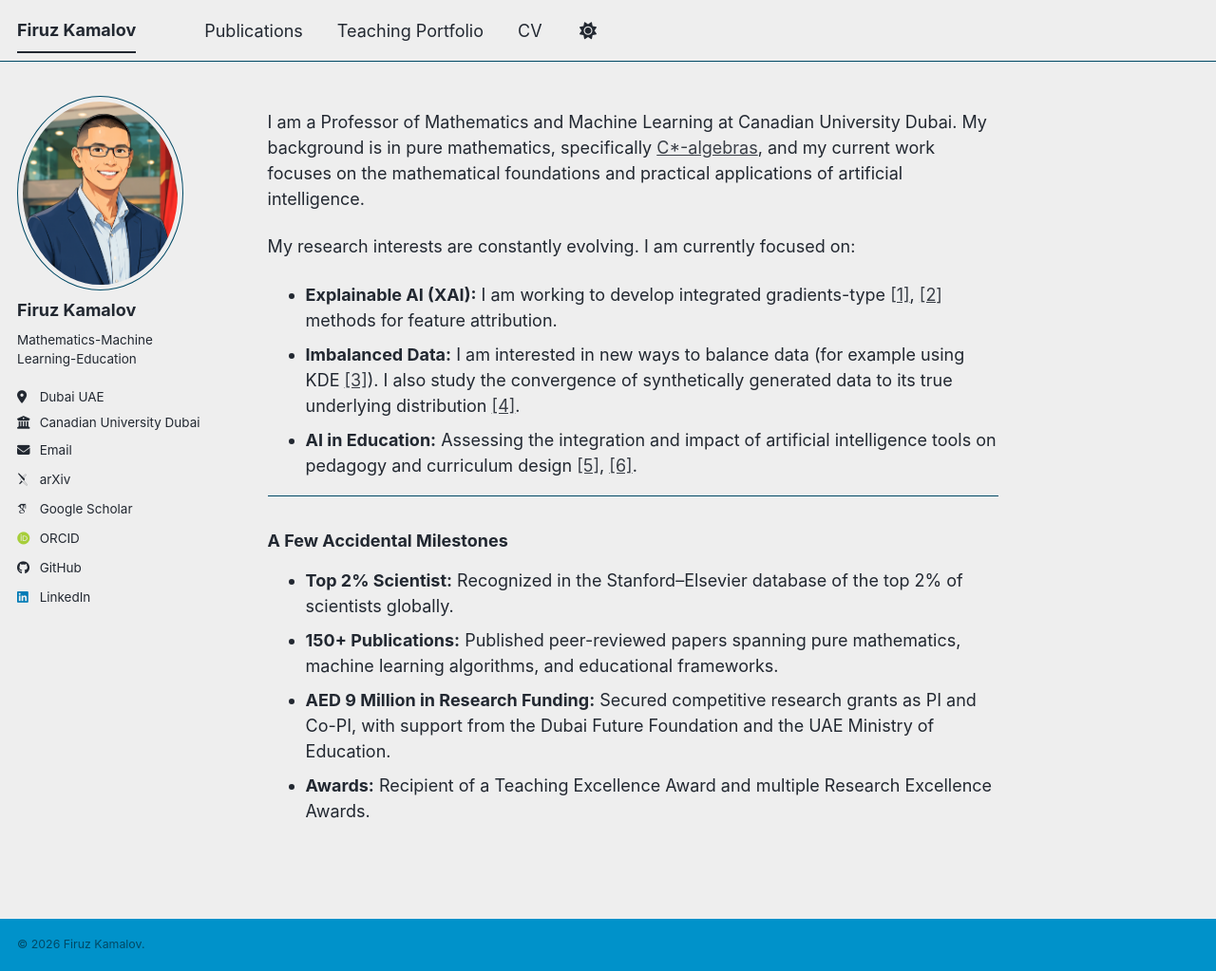
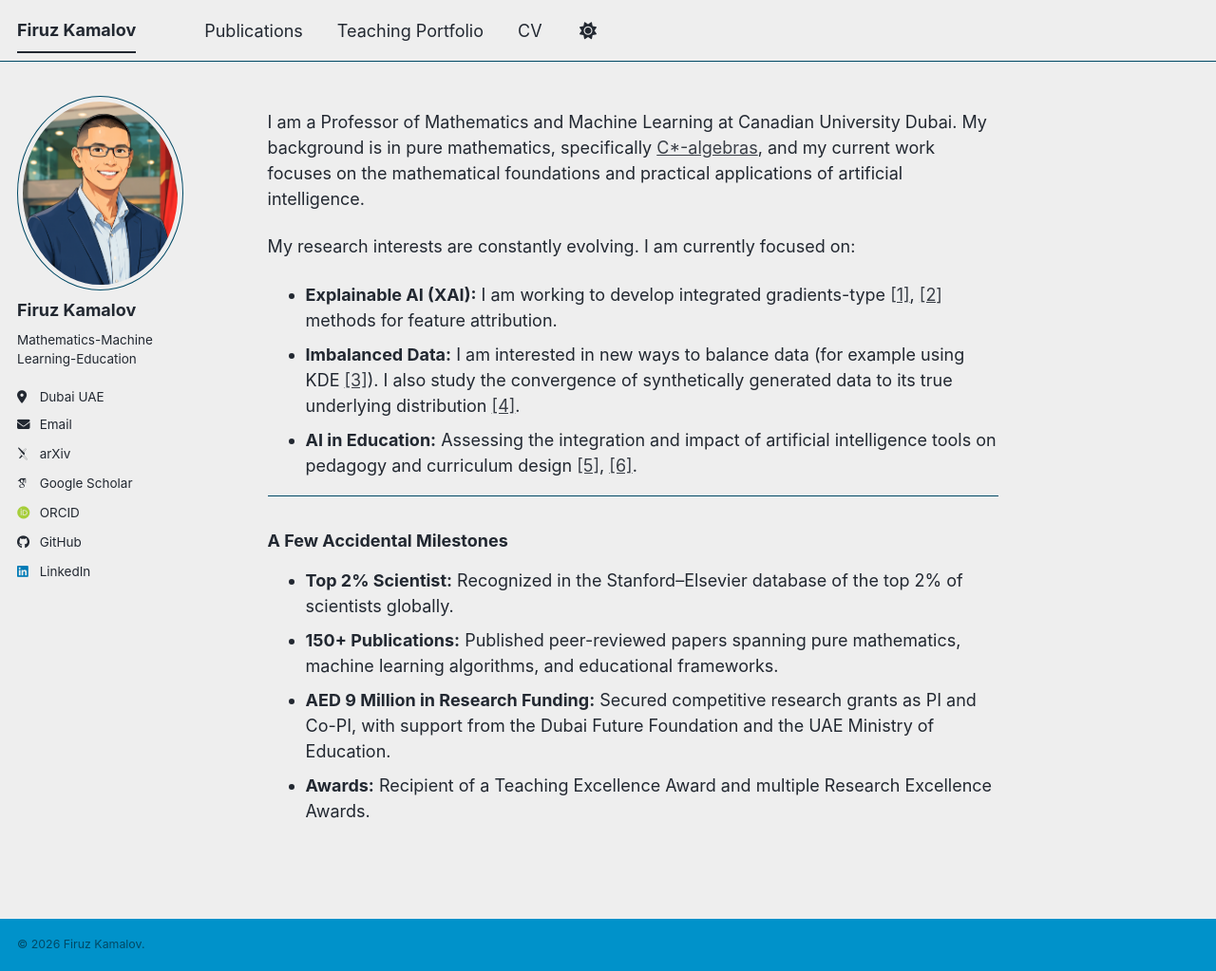
Before and after one commit to firuz-kamalov/firuz-kamalov.github.io, a Jekyll site: the page built from _pages/about.md, in a window 1280 px wide and 1023 px high. Shown: the whole window at 95% size. Built offline with Jekyll 4.4.1, drawn with Linux system fonts in a browser that asks for light colours; some web fonts are replaced; a script bundle is joined from its source files by our own code; library files that are not in the unit come from our copies.

Commit message:
Update _config.yml

```diff
--- a/_config.yml
+++ b/_config.yml
@@ -28,7 +28,7 @@ author:
   pronouns         : # example: "she/her"
   bio              : "Mathematics-Machine Learning-Education"
   location         : "Dubai UAE"
-  employer         : "Canadian University Dubai"
+  employer         : # "Canadian University Dubai"
   uri              : # URL
   email            : "myFirstName@cud.ac.ae"
 
```
